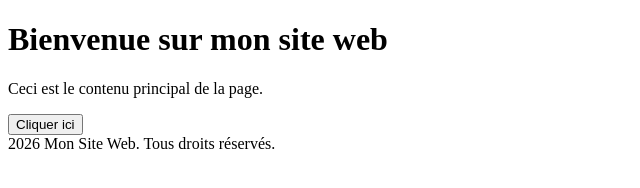
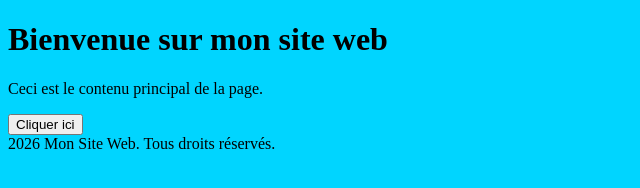
Before and after one commit to zFusions/MDS-eva, a plain HTML site: page index.html in a window 1280 px wide. Shown: the whole page, without its empty margins (0-640 px from the left). Drawn offline with Linux system fonts and the light colour scheme.

Commit message:
Ajout de couleur dans le fond avec du CSS

```diff
--- a/index.html
+++ b/index.html
@@ -1,12 +1,18 @@
+<!doctype html>
+<html lang="fr">
 
-<!DOCTYPE html>
-<html lang="fr">
+<head>
+    <link rel="stylesheet" href="styles.css" />
+    <meta charset="UTF-8" />
+</head>
+
 <body>
     <header>
         <div class="header">
             <h1>Bienvenue sur mon site web</h1>
         </div>
-</main>
+    </header>
+    <main>
         <div class="content">
             <p>Ceci est le contenu principal de la page.</p>
         </div>
@@ -18,4 +24,5 @@
         <div>2026 Mon Site Web. Tous droits réservés.</div>
     </footer>
 </body>
+
 </html>
--- a/styles.css
+++ b/styles.css
@@ -1,13 +1,4 @@
 
 body {
-    background-color: blue;
-    color: white;
-    font-family: Arial, sans-serif;
-
-    display: flex;
-    justify-content: center;
-    align-items: center;
-
-    height: 100vh;
-    margin: 0;
+    background-color: #00d5ff;
 }
```
Lines whose indentation alone changed are shown as unchanged.
